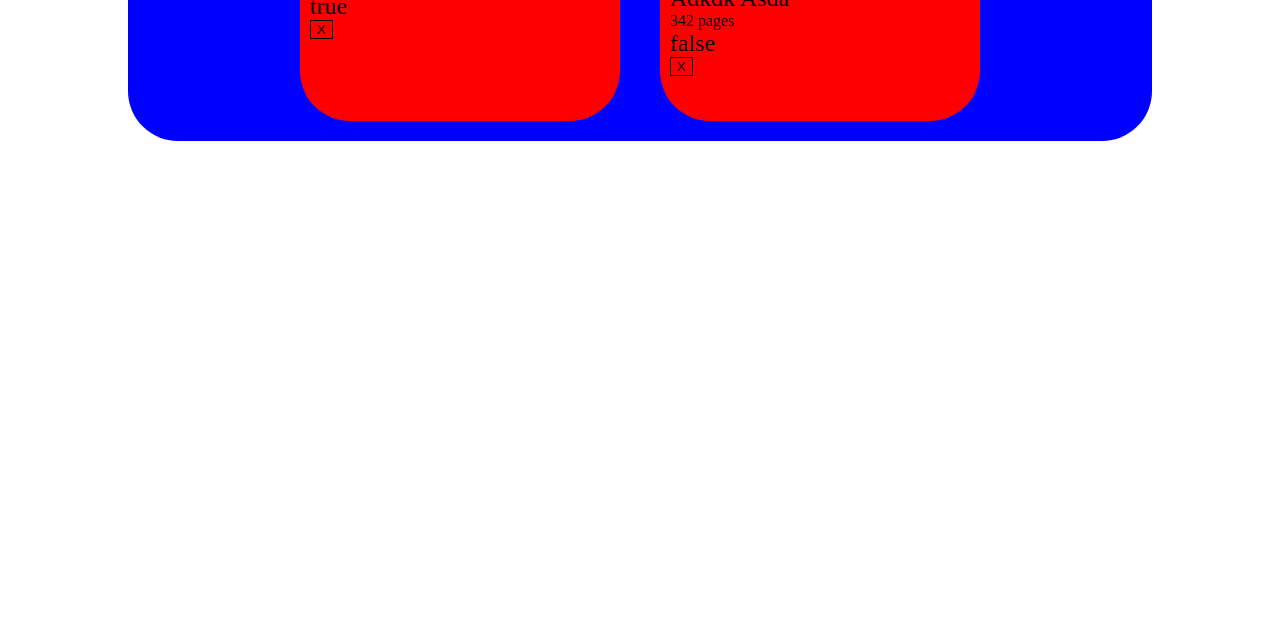
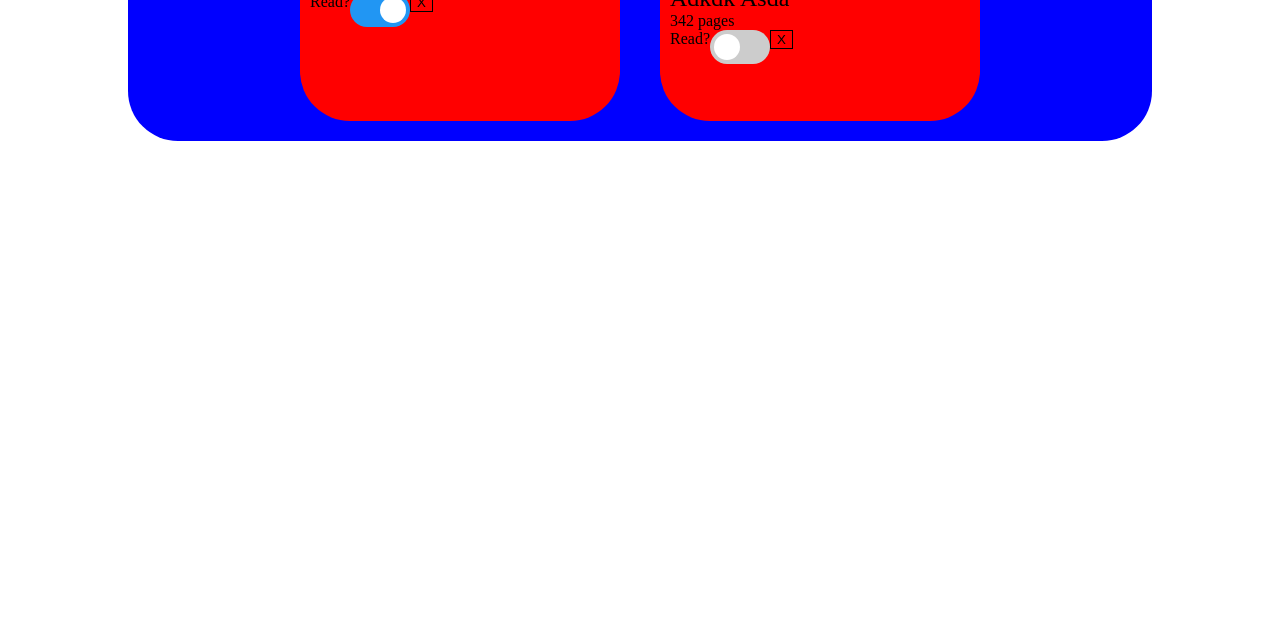
Before and after one commit to leau-void/library-app, a plain HTML site: page index.html in a window 1280 px wide. Shown: the part 180-800 px from the top of the page. Drawn offline with Linux system fonts and the light colour scheme.

Commit message:
toggle read works

```diff
--- a/scripts/script.js
+++ b/scripts/script.js
@@ -1,4 +1,8 @@
 let myLibrary = [];
+
+Book.prototype.toggleRead = function(book) {
+  return Object.getPrototypeOf(book).read = !book.read;
+}
 
 
 addBookToLibrary("NDDF", "Jean Genet", 386, true);
@@ -12,9 +16,7 @@ Book.prototype.giveInfo = function () {
   return `${this.name} is a book by ${this.author}. It has ${this.pages} and I have ${readText} it`
 }
 
-Book.prototype.toogleRead = function() {
 
-}
 
 // console.log((Object.getPrototypeOf(myLibrary[0])))
 
@@ -63,6 +65,24 @@ function displayBook(book, index) {
   for (let key in book) {
 
     if ({}.hasOwnProperty.call(Object.getPrototypeOf(book), key)) {
+      if (key === "read") {
+        const labelOut = document.createElement("label");
+        labelOut.classList.add("label-read");
+        labelOut.textContent = "Read?";
+        const labelIn = document.createElement("label");
+        labelIn.classList.add("switch");
+        const input = document.createElement("input");
+        input.setAttribute("type", "checkbox");
+        input.checked = book[key];
+        labelIn.appendChild(input);
+        const span = document.createElement("span");
+        span.classList.add("slider", "round");
+        labelIn.appendChild(span);
+        labelOut.appendChild(labelIn);
+        newBook.appendChild(labelOut);
+        continue;
+      }
+
     const displayKey = document.createElement("div");
     displayKey.classList.add(`${key}`);
     displayKey.textContent = book[key];
@@ -77,6 +97,7 @@ function displayBook(book, index) {
   newBook.appendChild(removeBtn);
 
   document.querySelector("#container").appendChild(newBook);
+  newBook.querySelector(`input`).addEventListener("change", () => book.toggleRead(book));
 }
 
 
--- a/styles/style.css
+++ b/styles/style.css
@@ -50,10 +50,17 @@ body {
   font-size: 1.5rem;
 }
 
+.label-read {
+}
+
 .remove-book-btn {
   border: 1px solid black;
   color: black;
   background-color: transparent;
+}
+
+input[type=range] {
+  width: 40px;
 }
 
 form {
@@ -92,3 +99,67 @@ form {
 *,*:focus,*:hover{
   outline:none;
 }
+
+
+/* The switch - the box around the slider */
+.switch {
+  position: relative;
+  display: inline-block;
+  width: 60px;
+  height: 34px;
+}
+
+/* Hide default HTML checkbox */
+.switch input {
+  opacity: 0;
+  width: 0;
+  height: 0;
+}
+
+/* The slider */
+.slider {
+  position: absolute;
+  cursor: pointer;
+  top: 0;
+  left: 0;
+  right: 0;
+  bottom: 0;
+  background-color: #ccc;
+  -webkit-transition: .4s;
+  transition: .4s;
+}
+
+.slider:before {
+  position: absolute;
+  content: "";
+  height: 26px;
+  width: 26px;
+  left: 4px;
+  bottom: 4px;
+  background-color: white;
+  -webkit-transition: .4s;
+  transition: .4s;
+}
+
+input:checked + .slider {
+  background-color: #2196F3;
+}
+
+input:focus + .slider {
+  box-shadow: 0 0 1px #2196F3;
+}
+
+input:checked + .slider:before {
+  -webkit-transform: translateX(26px);
+  -ms-transform: translateX(26px);
+  transform: translateX(26px);
+}
+
+/* Rounded sliders */
+.slider.round {
+  border-radius: 34px;
+}
+
+.slider.round:before {
+  border-radius: 50%;
+}
```
